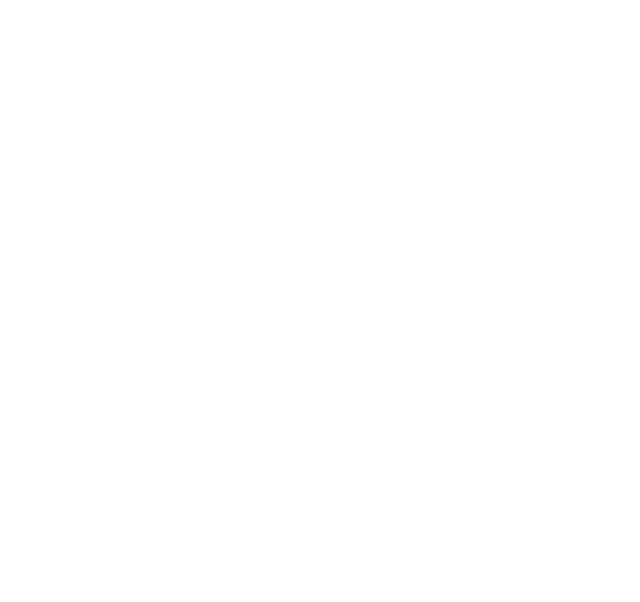
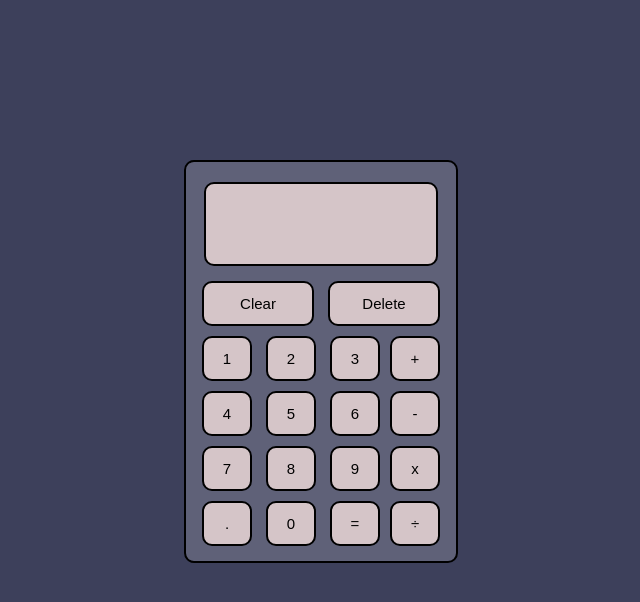
Before and after one commit to RobbieS-coder/calculator, a plain HTML site: page index.html in a window 1280 px wide. Shown: the whole page, without its empty margins (319-959 px from the left). Drawn offline with Linux system fonts and the light colour scheme.

Commit message:
Create calculator design in HTML
No JavaScript is linked yet so nothing happens when you press the buttons.

```diff
--- a/index.html
+++ b/index.html
@@ -4,10 +4,49 @@
 	<head>
 		<meta charset="UTF-8">
 		<script defer src="script.js"></script>
+		<link rel="stylesheet" href="style.css">
 		<title>Calculator</title>
 	</head>
 
 	<body>
-
+		<div class="page-container">
+			<div class="calculator">
+				<div class="display"></div>
+				<div class="clear-and-delete">
+					<button class="clear">Clear</button>
+					<button class="delete">Delete</button>
+				</div>
+				<div class="numbers-and-operators">
+					<div class="numbers">
+						<div class="numbers-first-row">
+								<button class="btn-1">1</button>
+								<button class="btn-2">2</button>
+								<button class="btn-3">3</button>
+						</div>
+						<div class="numbers-second-row">
+								<button class="btn-4">4</button>
+								<button class="btn-5">5</button>
+								<button class="btn-6">6</button>
+						</div>
+						<div class="numbers-third-row">
+								<button class="btn-7">7</button>
+								<button class="btn-8">8</button>
+								<button class="btn-9">9</button>
+						</div>
+						<div class="numbers-fourth-row">
+								<button class="btn-decimal">.</button>
+								<button class="btn-0">0</button>
+								<button class="btn-equals">=</button>
+						</div>
+				</div>
+					<div class="operators">
+						<button class="add">+</button>
+						<button class="minus">-</button>
+						<button class="times">x</button>
+						<button class="divide">÷</button>
+					</div>
+				</div>
+			</div>
+		</div>
 	</body>
 </html>
--- a/script.js
+++ b/script.js
@@ -1,3 +1,36 @@
+const buttons = document.querySelectorAll("button");
+
+const button1 = document.querySelector(".btn-1");
+const button2 = document.querySelector(".btn-2");
+const button3 = document.querySelector(".btn-3");
+const button4 = document.querySelector(".btn-4");
+const button5 = document.querySelector(".btn-5");
+const button6 = document.querySelector(".btn-6");
+const button7 = document.querySelector(".btn-7");
+const button8 = document.querySelector(".btn-8");
+const button9 = document.querySelector(".btn-9");
+const buttonDecimal = document.querySelector(".btn-decimal");
+const button0 = document.querySelector(".btn-0");
+const buttonEquals = document.querySelector(".btn-equals");
+
+buttons.forEach(button => {
+	button.addEventListener("mouseenter", () => {
+			button.style.backgroundColor = "rgb(185, 180, 182)";
+	});
+
+	button.addEventListener("mouseleave", () => {
+			button.style.backgroundColor = "rgb(213, 197, 200)";
+	});
+
+	button.addEventListener("mousedown", () => {
+		button.style.backgroundColor = "rgb(157, 163, 164)";
+	});
+
+	button.addEventListener("mouseup", () => {
+		button.style.backgroundColor = "rgb(185, 180, 182)";
+	});
+});
+
 let num1;
 let operator;
 let num2;
--- a/style.css
+++ b/style.css
@@ -0,0 +1,60 @@
+body, html {
+	margin: 0;
+	padding: 0;
+	height: 100%;
+	background-color: rgb(61, 64, 91);
+}
+
+.page-container {
+	height: 100vh;
+	overflow: hidden;
+}
+
+.calculator {
+	width: 250px;
+	margin: 20vh auto;
+	padding: 10px;
+	border: 2px black solid;
+  border-radius: 10px;
+	background-color: rgb(95, 97, 120);
+  display: flex;
+  flex-direction: column;
+  align-items: center;
+	justify-content: space-between;
+}
+
+.display {
+	margin: 10px;
+	border: 2px black solid;
+	width: 230px;
+	height: 80px;
+  border-radius: 10px;
+}
+
+.clear,
+.delete {
+	width: 112px;
+}
+
+.numbers-and-operators {
+	display: flex;
+}
+
+.operators {
+	display: flex;
+	flex-direction: column;
+}
+
+button {
+	height: 45px;
+	width: 50px;
+	margin: 5px;
+  border-radius: 10px;
+	font-size: 15px;
+	border: 2px black solid;
+}
+
+button,
+.display {
+	background-color: rgb(213, 197, 200);
+}
```
